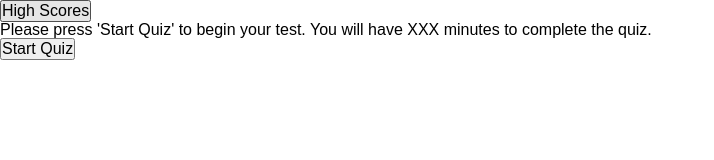
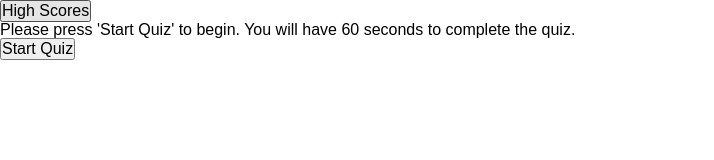
Before and after one commit to Shagomir/challenge_week_04, a plain HTML site: page index.html in a window 1280 px wide. Shown: the whole page, without its empty margins (0-714 px from the left). Drawn offline with Linux system fonts and the light colour scheme.

```diff
--- a/index.html
+++ b/index.html
@@ -16,7 +16,7 @@
     </nav>
     <main>
         <section id="startButton">
-            <p>Please press 'Start Quiz' to begin your test. You will have XXX minutes to complete the quiz.</p>
+            <p>Please press 'Start Quiz' to begin. You will have 60 seconds to complete the quiz.</p>
             <button id="startQuiz">Start Quiz</button>
         </section>
         <section>
```
